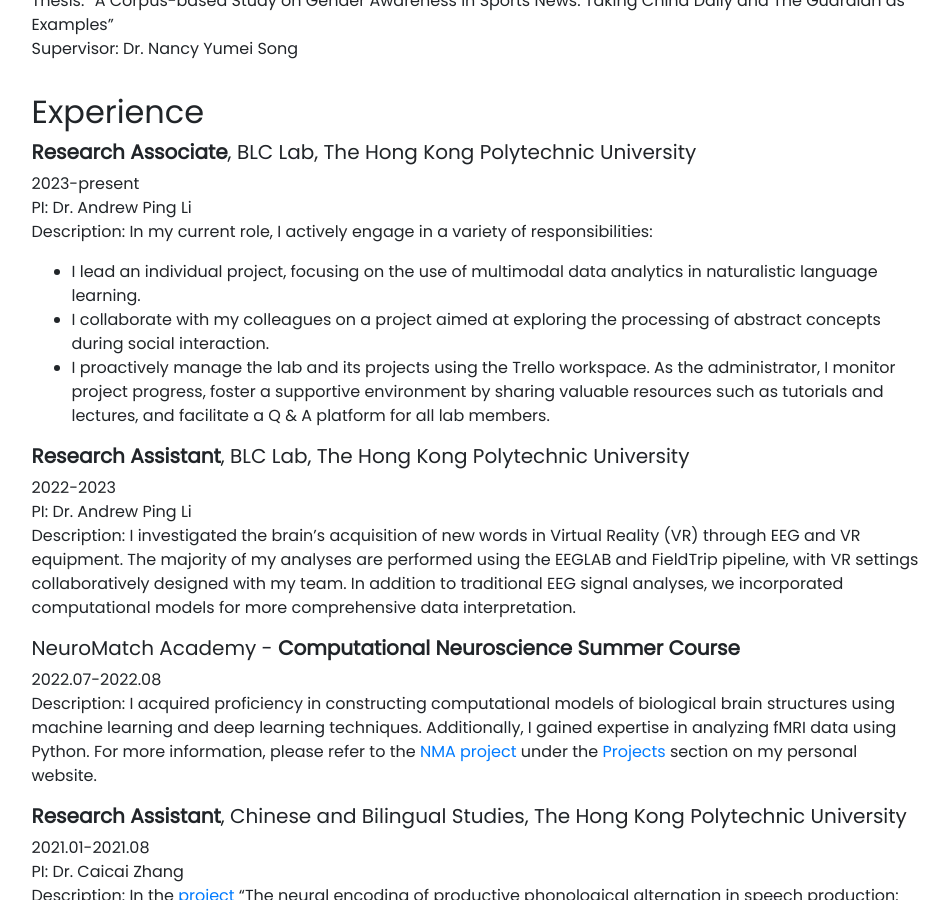
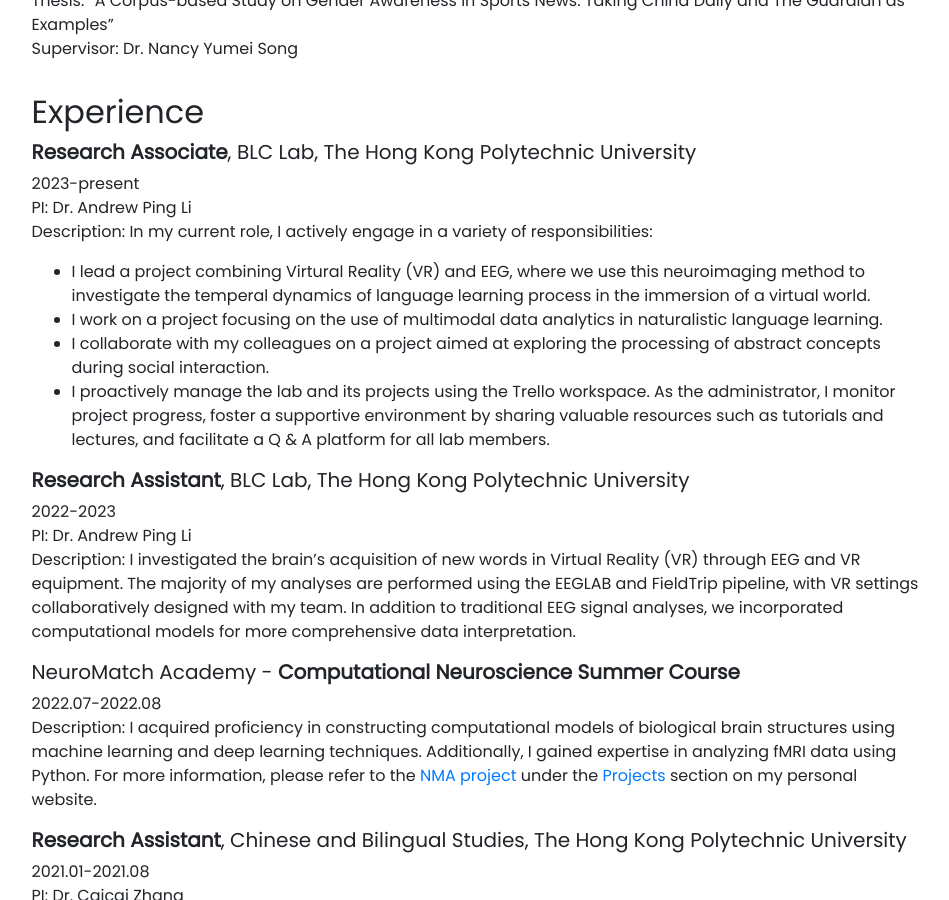
Before and after one commit to alexxyye/alexxyye.github.io, a Jekyll site: the page built from pages/about.md, in a window 1280 px wide and 900 px high, scrolled down 714 px. Shown: the whole window, without its empty margins (161-1110 px from the left). Built offline with Jekyll 4.4.1, drawn with Linux system fonts in a browser that asks for light colours; nearby versions of some CDN libraries.

Commit message:
about me update

```diff
--- a/pages/about.md
+++ b/pages/about.md
@@ -36,7 +36,8 @@ Supervisor: Dr. Nancy Yumei Song
 PI: Dr. Andrew Ping Li\
 Description: In my current role, I actively engage in a variety of responsibilities:
 
-- I lead an individual project, focusing on the use of multimodal data analytics in naturalistic language learning.
+- I lead a project combining Virtural Reality (VR) and EEG, where we use this neuroimaging method to investigate the temperal dynamics of language learning process in the immersion of a virtual world.
+- I work on a project focusing on the use of multimodal data analytics in naturalistic language learning.
 - I collaborate with my colleagues on a project aimed at exploring the processing of abstract concepts during social interaction.
 - I proactively manage the lab and its projects using the Trello workspace. As the administrator, I monitor project progress, foster a supportive environment by sharing valuable resources such as tutorials and lectures, and facilitate a Q & A platform for all lab members.
 <br>
```
